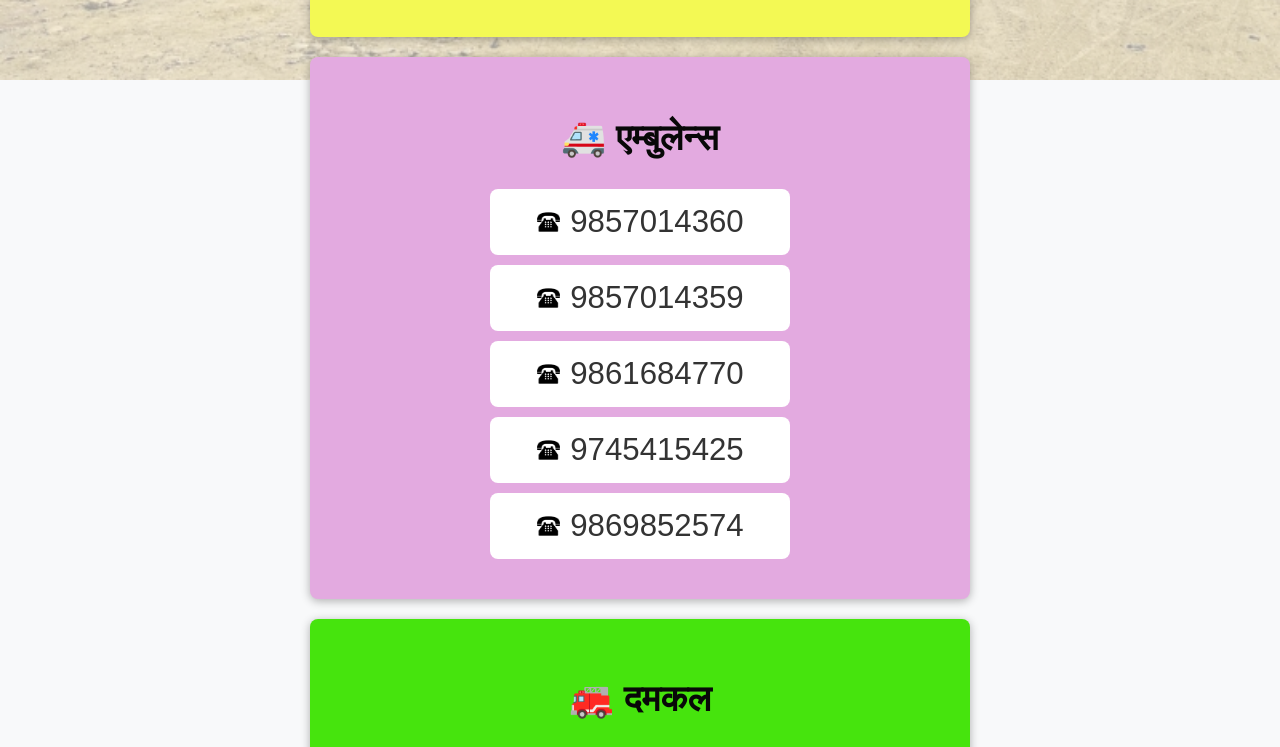
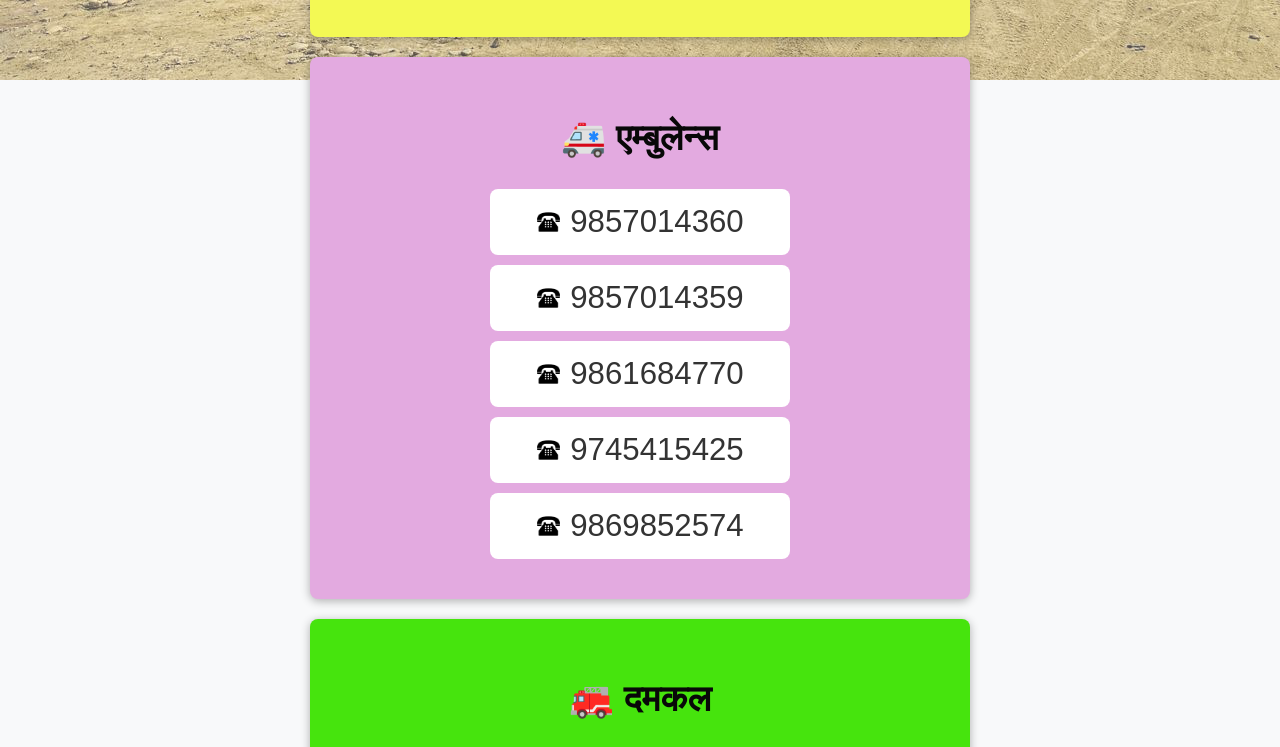
Before and after one commit to nirajanacharya/emergency-response-app-, a plain HTML site: page index.html in a window 1280 px wide. Shown: the part 720-1467 px from the top of the page. Drawn offline with Linux system fonts and the light colour scheme.

Commit message:
message/update

```diff
--- a/style.css
+++ b/style.css
@@ -16,7 +16,7 @@ body::before {
     left: 0;
     width: 100%;
     height: 100%;
-    background-image: url('shiv.jpg');
+    background-image: url('./bg.jpeg');
     background-size: cover;
     background-repeat: no-repeat;
     background-attachment: fixed;
```
